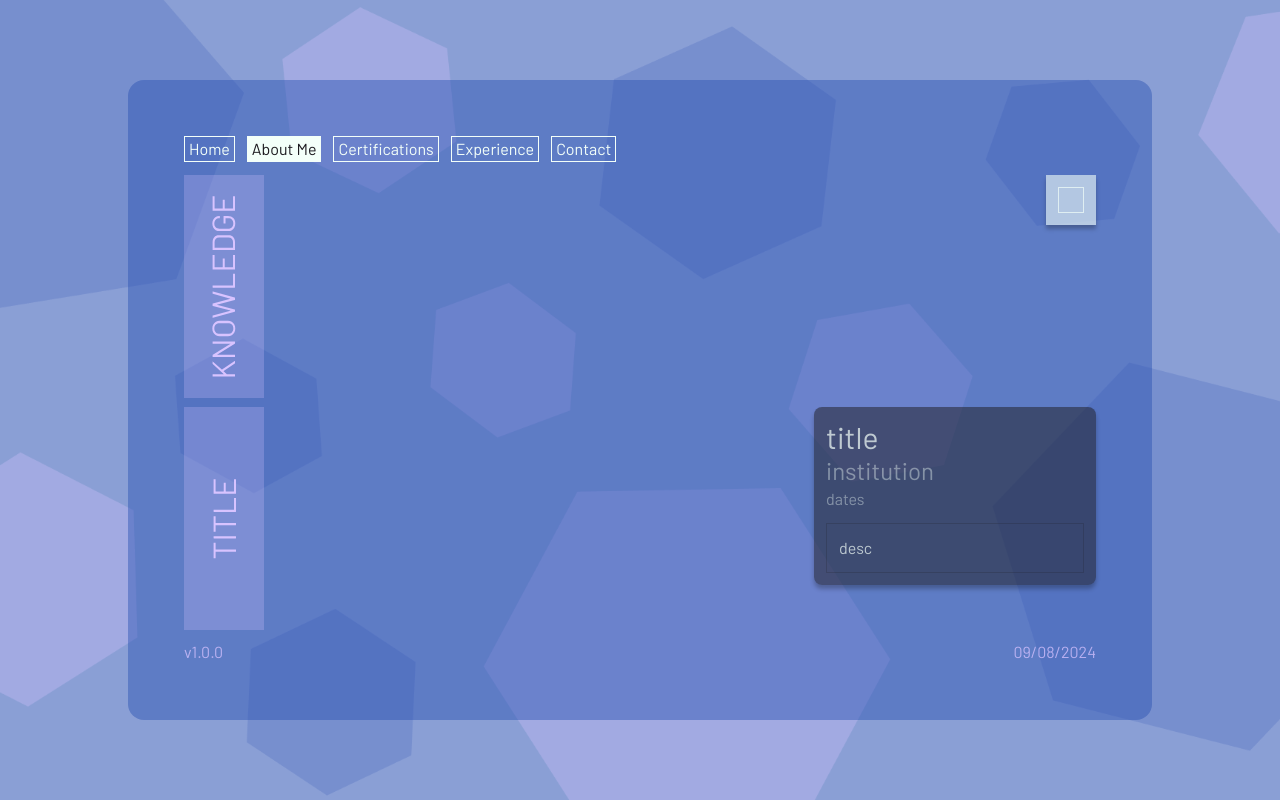
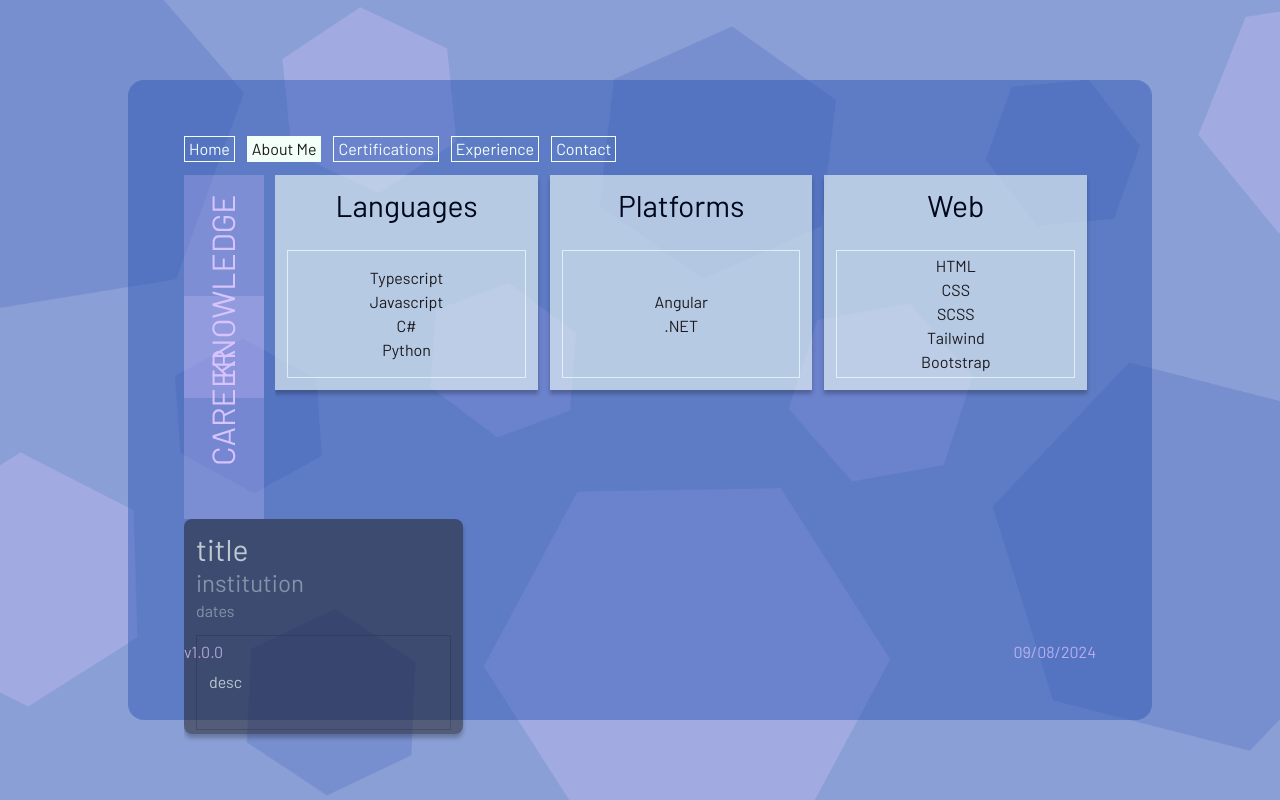
Before and after one commit to abmonzalvof/WebSite, an Angular app: page /about in a window 1280 px wide. Built offline with nearby package versions, Linux system fonts and the light colour scheme.

Commit message:
(ADD) Add all cards in knowledge section

```diff
--- a/src/app/about-me/about-me.component.html
+++ b/src/app/about-me/about-me.component.html
@@ -1,14 +1,16 @@
 <div class="h-full flex flex-wrap justify-between">
     <div class="w-full h-[48%] flex flex-wrap justify-between content-center">
         <app-band-title-1 class="h-full" title="knowledge"></app-band-title-1>
-        <div class="w-fit h-fit overflow-x-visible">
-            <app-card-model-1></app-card-model-1>
+        <div class="min-w-[90%] max-w-[90%] h-full flex justify-between gap-x-3 pb-2 overflow-x-auto">
+            @for(item of knowledge; track item){
+                <app-card-model-1 class="min-w-[32%]" [card]="item"></app-card-model-1>
+            }
         </div>
     </div>
     <div class="w-full h-[48%] flex flex-wrap justify-between content-center">
-        <app-band-title-1 class="h-full"></app-band-title-1>
-        <div class="w-fit h-fit overflow-x-visible">
-            <app-card-model-2></app-card-model-2>
+        <app-band-title-1 class="h-full" title="career"></app-band-title-1>
+        <div class="w-11/12 h-full overflow-x-hidden flex gap-x-3 pb-2">
+            <app-card-model-2 class="w-1/3"></app-card-model-2>
         </div>
     </div>
 </div>
--- a/src/app/about-me/about-me.component.ts
+++ b/src/app/about-me/about-me.component.ts
@@ -2,6 +2,7 @@ import { Component } from '@angular/core';
 import { BandTitle1Component } from '../../shared/band-title-1/band-title-1.component';
 import { CardModel1Component } from '../../shared/card-model-1/card-model-1.component';
 import { CardModel2Component } from '../../shared/card-model-2/card-model-2.component';
+import { Card } from '../../Models/card.model';
 
 @Component({
   selector: 'app-about-me',
@@ -11,5 +12,12 @@ import { CardModel2Component } from '../../shared/card-model-2/card-model-2.comp
   styleUrl: './about-me.component.scss'
 })
 export class AboutMeComponent {
-
+  public knowledge: Array<Card> = [
+    new Card('Languages',['Typescript', 'Javascript', 'C#', 'Python']),
+    new Card('Platforms',['Angular', '.NET']),
+    new Card('Web', ['HTML', 'CSS', 'SCSS', 'Tailwind', 'Bootstrap']),
+    new Card('Libraries', ['Stripe', 'Angular Material', 'Shepherd (guided tour)', 'RxJs', 'NgRx']),
+    new Card('Applications',['Monday', 'Asana', 'Jira', 'Trello', 'Microsoft office', 'Gsuite', 'NPM']),
+    new Card('Languages',['English: Intermidate / Technical'])
+  ]
 }
```
